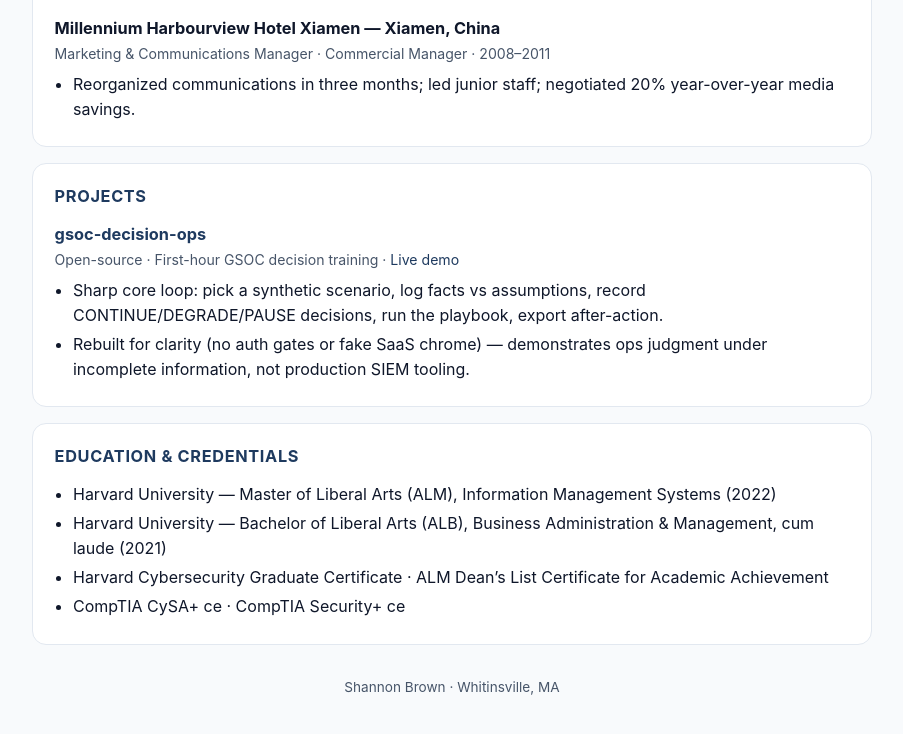
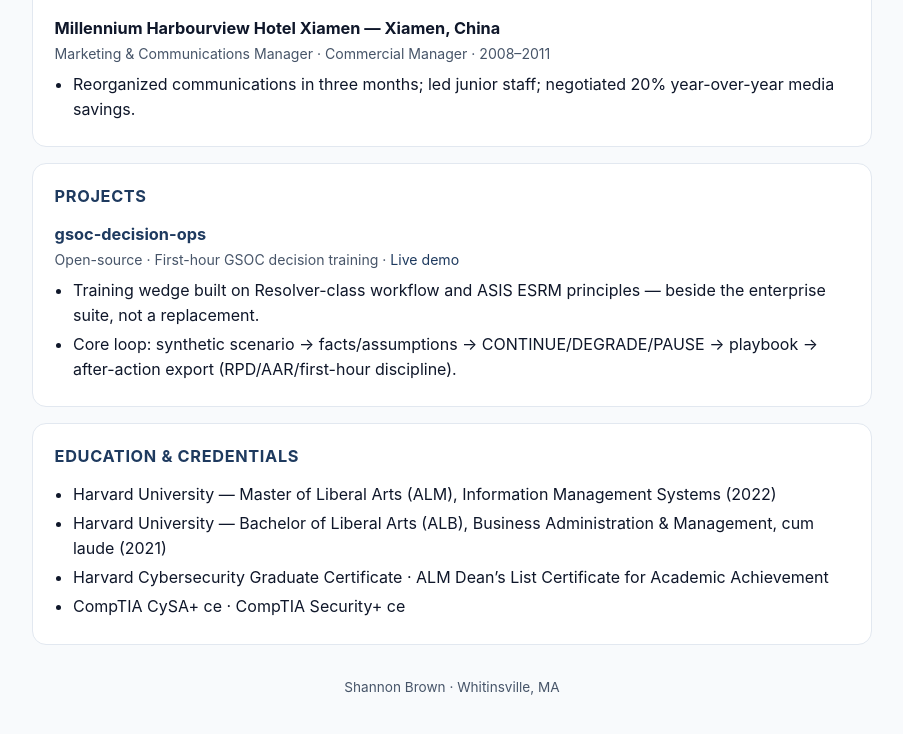
Before and after one commit to swb2019/shannon-brown-career, a plain HTML site: page index.html in a window 1280 px wide. Shown: the part 1277-2011 px from the top of the page, without its empty margins (188-1091 px from the left). Drawn offline with Linux system fonts and the light colour scheme.

Commit message:
Refresh gsoc-decision-ops blurb for Resolver/ESRM framing
Beside-the-suite training wedge; no replacement language.

```diff
--- a/index.html
+++ b/index.html
@@ -141,8 +141,8 @@ footer{margin-top:2rem;color:var(--muted);font-size:.85rem;text-align:center}
     <h3><a href="https://github.com/swb2019/gsoc-decision-ops" rel="noopener noreferrer">gsoc-decision-ops</a></h3>
     <p class="meta">Open-source · First-hour GSOC decision training · <a href="https://swb2019.github.io/gsoc-decision-ops/" rel="noopener noreferrer">Live demo</a></p>
     <ul>
-      <li>Sharp core loop: pick a synthetic scenario, log facts vs assumptions, record CONTINUE/DEGRADE/PAUSE decisions, run the playbook, export after-action.</li>
-      <li>Rebuilt for clarity (no auth gates or fake SaaS chrome) — demonstrates ops judgment under incomplete information, not production SIEM tooling.</li>
+      <li>Training wedge built on Resolver-class workflow and ASIS ESRM principles — beside the enterprise suite, not a replacement.</li>
+      <li>Core loop: synthetic scenario → facts/assumptions → CONTINUE/DEGRADE/PAUSE → playbook → after-action export (RPD/AAR/first-hour discipline).</li>
     </ul>
   </div>
 </section>
```
Also changed, not shown: PROFILE_README.md (+1 -1 lines).
